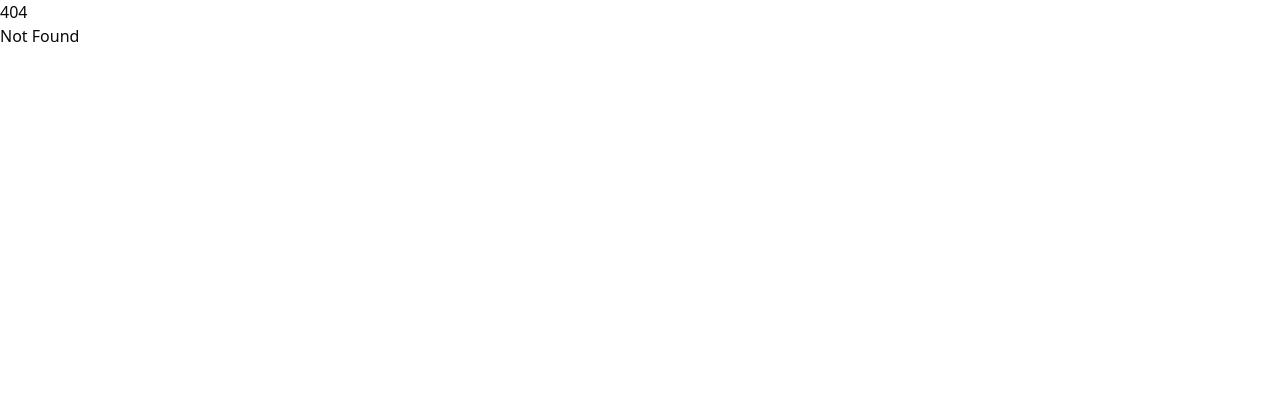
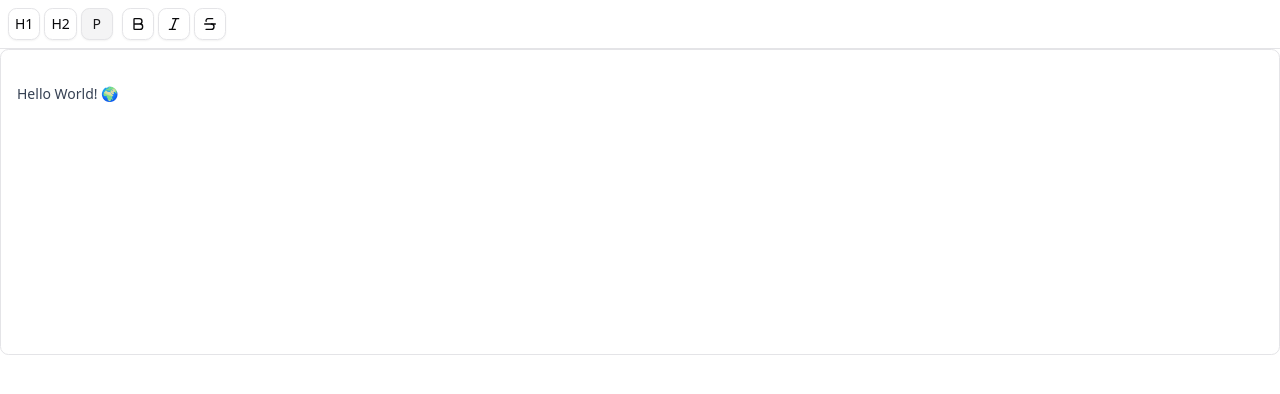
Before and after one commit to Crew-object-Object/NFC4_-object-Object-, a SvelteKit app: page /editor in a window 1280 px wide. Before the commit this address had no page. Shown: the top 394 px of the page. Built offline with nearby package versions, Linux system fonts and the light colour scheme.

Commit message:
feat: editor

```diff
--- a/package.json
+++ b/package.json
@@ -59,6 +59,9 @@
 	},
 	"dependencies": {
 		"@prisma/client": "^6.13.0",
+		"@tiptap/core": "^3.0.9",
+		"@tiptap/pm": "^3.0.9",
+		"@tiptap/starter-kit": "^3.0.9",
 		"better-auth": "^1.3.4",
 		"lucide-svelte": "^0.536.0",
 		"mode-watcher": "^1.1.0",
--- a/src/app.css
+++ b/src/app.css
@@ -1,5 +1,6 @@
 @import 'tailwindcss';
 @import 'tw-animate-css';
+@plugin "@tailwindcss/typography";
 @custom-variant dark (&:is(.dark *));
 
 :root {
--- /dev/null
+++ b/src/lib/tiptap.svelte
@@ -0,0 +1,129 @@
+<script lang="ts">
+	import { onMount, onDestroy } from 'svelte';
+	import { Editor } from '@tiptap/core';
+	import StarterKit from '@tiptap/starter-kit';
+	import { Toggle } from '$lib/components/ui/toggle/index.js';
+	import { Separator } from '$lib/components/ui/separator/index.js';
+	import BoldIcon from '@lucide/svelte/icons/bold';
+	import ItalicIcon from '@lucide/svelte/icons/italic';
+	import StrikethroughIcon from '@lucide/svelte/icons/strikethrough';
+
+	let element: HTMLDivElement;
+	let editor = $state<Editor | null>(null);
+
+	onMount(() => {
+		editor = new Editor({
+			element: element,
+			extensions: [StarterKit],
+			content: '<p>Hello World! 🌍️ </p>',
+			onTransaction: () => {
+				const currentEditor = editor;
+				editor = null;
+				editor = currentEditor;
+			},
+		});
+	});
+
+	onDestroy(() => {
+		if (editor) {
+			editor.destroy();
+		}
+	});
+
+	// Reactive getters for active states
+	const isH1Active = $derived(editor?.isActive('heading', { level: 1 }) ?? false);
+	const isH2Active = $derived(editor?.isActive('heading', { level: 2 }) ?? false);
+	const isParagraphActive = $derived(editor?.isActive('paragraph') ?? false);
+	const isBoldActive = $derived(editor?.isActive('bold') ?? false);
+	const isItalicActive = $derived(editor?.isActive('italic') ?? false);
+	const isStrikeActive = $derived(editor?.isActive('strike') ?? false);
+</script>
+
+{#if editor}
+	<div class="flex items-center gap-1 p-2 border-b border-border">
+		<!-- Text Format Toggles -->
+		<div class="flex items-center gap-1">
+			<Toggle
+				pressed={isH1Active}
+				onclick={() => editor?.chain().focus().toggleHeading({ level: 1 }).run()}
+				variant="outline"
+				size="sm"
+				aria-label="Toggle heading 1"
+			>
+				H1
+			</Toggle>
+			<Toggle
+				pressed={isH2Active}
+				onclick={() => editor?.chain().focus().toggleHeading({ level: 2 }).run()}
+				variant="outline"
+				size="sm"
+				aria-label="Toggle heading 2"
+			>
+				H2
+			</Toggle>
+			<Toggle
+				pressed={isParagraphActive}
+				onclick={() => editor?.chain().focus().setParagraph().run()}
+				variant="outline"
+				size="sm"
+				aria-label="Set paragraph"
+			>
+				P
+			</Toggle>
+		</div>
+
+		<Separator orientation="vertical" class="h-6" />
+
+		<!-- Text Style Toggles -->
+		<div class="flex items-center gap-1">
+			<Toggle
+				pressed={isBoldActive}
+				onclick={() => editor?.chain().focus().toggleBold().run()}
+				variant="outline"
+				size="sm"
+				aria-label="Toggle bold"
+			>
+				<BoldIcon size={16} />
+			</Toggle>
+			<Toggle
+				pressed={isItalicActive}
+				onclick={() => editor?.chain().focus().toggleItalic().run()}
+				variant="outline"
+				size="sm"
+				aria-label="Toggle italic"
+			>
+				<ItalicIcon size={16} />
+			</Toggle>
+			<Toggle
+				pressed={isStrikeActive}
+				onclick={() => editor?.chain().focus().toggleStrike().run()}
+				variant="outline"
+				size="sm"
+				aria-label="Toggle strikethrough"
+			>
+				<StrikethroughIcon size={16} />
+			</Toggle>
+		</div>
+	</div>
+{/if}
+
+<div
+	bind:this={element}
+	class="prose prose-sm max-w-none p-4 min-h-64 border rounded-md [&_.ProseMirror]:outline-none [&_.ProseMirror]:border-none [&_.ProseMirror]:p-0 [&_.ProseMirror]:m-0"
+></div>
+
+<style>
+	:global(.ProseMirror) {
+		outline: none !important;
+		border: none !important;
+		padding: 0 !important;
+		margin: 0 !important;
+		min-height: inherit;
+	}
+
+	:global(.ProseMirror:focus) {
+		outline: none !important;
+		box-shadow: none !important;
+		border: none !important;
+	}
+</style>
--- /dev/null
+++ b/src/routes/(app)/editor/+page.svelte
@@ -0,0 +1,7 @@
+<script>
+	import Tiptap from '$lib/tiptap.svelte';
+</script>
+
+<main>
+	<Tiptap />
+</main>
```
Also changed, not shown: 1 other file (tests, documents, lock files or other folders).
